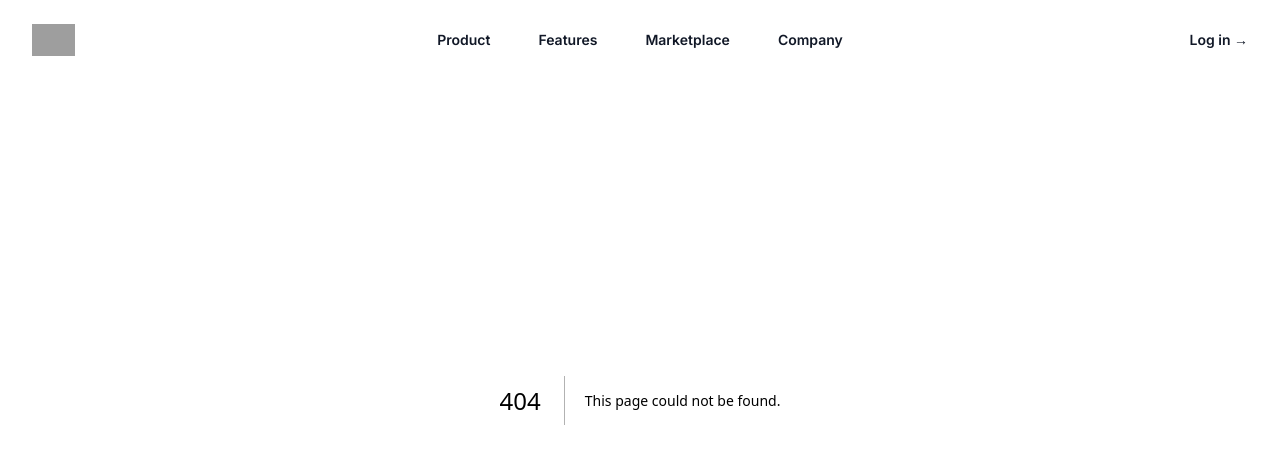
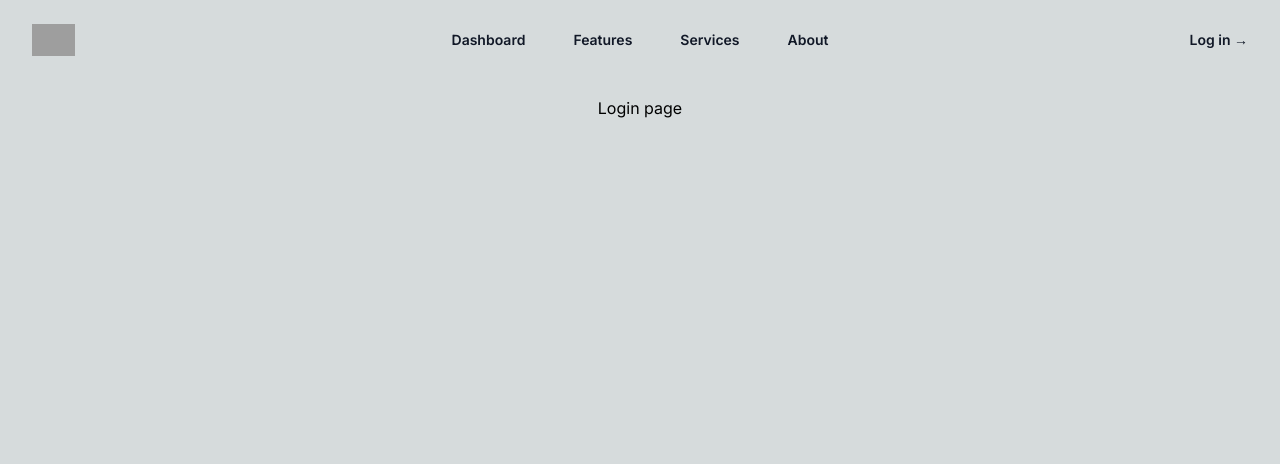
Before and after one commit to Eel2000/expense-tracker, a Next.js app: page /auth/login in a window 1280 px wide. Before the commit this address had no page. Shown: the top 464 px of the page. Built offline with nearby package versions, Linux system fonts and the light colour scheme; grey boxes are pictures that could not be loaded.

Commit message:
fixe links reloading

```diff
--- /dev/null
+++ b/src/app/auth/login/page.tsx
@@ -0,0 +1,7 @@
+export default function Page(){
+    return(
+        <main className="flex min-h-screen flex-col items-center justify-between p-24">
+            <h1>Login page</h1>
+        </main>
+    )
+}
--- a/src/app/components/secondaryNavbar.tsx
+++ b/src/app/components/secondaryNavbar.tsx
@@ -1,10 +1,12 @@
+import Link from "next/link";
+
 export default function SecondaryNavbar(){
     return(
         <header className="absolute inset-x-0 top-0 z-50">
             <nav className="flex items-center justify-between p-6 lg:px-8" aria-label="Global">
                 <div className="flex lg:flex-1">
                     <a href="#" className="-m-1.5 p-1.5">
-                        <span className="sr-only">Your Company</span>
+                        <span className="sr-only">E-tracker</span>
                         <img className="h-8 w-auto" src="https://tailwindui.com/img/logos/mark.svg?color=indigo&shade=600" alt=""/>
                     </a>
                 </div>
@@ -17,13 +19,13 @@ export default function SecondaryNavbar(){
                     </button>
                 </div>
                 <div className="hidden lg:flex lg:gap-x-12">
-                    <a href="#" className="text-sm font-semibold leading-6 text-gray-900">Product</a>
-                    <a href="#" className="text-sm font-semibold leading-6 text-gray-900">Features</a>
-                    <a href="#" className="text-sm font-semibold leading-6 text-gray-900">Marketplace</a>
-                    <a href="#" className="text-sm font-semibold leading-6 text-gray-900">Company</a>
+                    <Link href="/modules/dashboard/" className="text-sm font-semibold leading-6 text-gray-900">Dashboard</Link>
+                    <Link href="/modules/expenses/" className="text-sm font-semibold leading-6 text-gray-900">Features</Link>
+                    <Link href="/modules/services/" className="text-sm font-semibold leading-6 text-gray-900">Services</Link>
+                    <Link href="/modules/about/" className="text-sm font-semibold leading-6 text-gray-900">About</Link>
                 </div>
                 <div className="hidden lg:flex lg:flex-1 lg:justify-end">
-                    <a href="#" className="text-sm font-semibold leading-6 text-gray-900">Log in <span aria-hidden="true">&rarr;</span></a>
+                    <Link href="/auth/login/" className="text-sm font-semibold leading-6 text-gray-900">Log in <span aria-hidden="true">&rarr;</span></Link>
                 </div>
             </nav>
             {/*Mobile menu, show/hide based on menu open state.*/}
@@ -32,10 +34,10 @@ export default function SecondaryNavbar(){
                 <div className="fixed inset-0 z-50"></div>
                 <div className="fixed inset-y-0 right-0 z-50 w-full overflow-y-auto bg-white px-6 py-6 sm:max-w-sm sm:ring-1 sm:ring-gray-900/10">
                     <div className="flex items-center justify-between">
-                        <a href="#" className="-m-1.5 p-1.5">
-                            <span className="sr-only">Your Company</span>
+                        <Link href="/" className="-m-1.5 p-1.5">
+                            <span className="sr-only">E-Tracker</span>
                             <img className="h-8 w-auto" src="https://tailwindui.com/img/logos/mark.svg?color=indigo&shade=600" alt=""/>
-                        </a>
+                        </Link>
                         <button type="button" className="-m-2.5 rounded-md p-2.5 text-gray-700">
                             <span className="sr-only">Close menu</span>
                             <svg className="h-6 w-6" fill="none" viewBox="0 0 24 24" strokeWidth="1.5" stroke="currentColor" aria-hidden="true">
@@ -46,13 +48,13 @@ export default function SecondaryNavbar(){
                     <div className="mt-6 flow-root">
                         <div className="-my-6 divide-y divide-gray-500/10">
                             <div className="space-y-2 py-6">
-                                <a href="#" className="-mx-3 block rounded-lg px-3 py-2 text-base font-semibold leading-7 text-gray-900 hover:bg-gray-50">Product</a>
-                                <a href="#" className="-mx-3 block rounded-lg px-3 py-2 text-base font-semibold leading-7 text-gray-900 hover:bg-gray-50">Features</a>
-                                <a href="#" className="-mx-3 block rounded-lg px-3 py-2 text-base font-semibold leading-7 text-gray-900 hover:bg-gray-50">Marketplace</a>
-                                <a href="#" className="-mx-3 block rounded-lg px-3 py-2 text-base font-semibold leading-7 text-gray-900 hover:bg-gray-50">Company</a>
+                                <Link href="../modules/dashboard/" className="-mx-3 block rounded-lg px-3 py-2 text-base font-semibold leading-7 text-gray-900 hover:bg-gray-50">Dashboard</Link>
+                                <Link href="../modules/expenses/" className="-mx-3 block rounded-lg px-3 py-2 text-base font-semibold leading-7 text-gray-900 hover:bg-gray-50">Features</Link>
+                                <Link href="../modules/services/" className="-mx-3 block rounded-lg px-3 py-2 text-base font-semibold leading-7 text-gray-900 hover:bg-gray-50">Services</Link>
+                                <Link href="../modules/about/" className="-mx-3 block rounded-lg px-3 py-2 text-base font-semibold leading-7 text-gray-900 hover:bg-gray-50">About</Link>
                             </div>
                             <div className="py-6">
-                                <a href="#" className="-mx-3 block rounded-lg px-3 py-2.5 text-base font-semibold leading-7 text-gray-900 hover:bg-gray-50">Log in</a>
+                                <Link href="../auth/login/" className="-mx-3 block rounded-lg px-3 py-2.5 text-base font-semibold leading-7 text-gray-900 hover:bg-gray-50">Log in</Link>
                             </div>
                         </div>
                     </div>
--- /dev/null
+++ b/src/app/modules/dashboard/page.tsx
@@ -0,0 +1,8 @@
+'use client'
+export default function Page(){
+    return(
+        <main className="flex min-h-screen flex-col items-center justify-between p-24">
+            <h1>Dashboard</h1>
+        </main>
+    )
+}
--- a/src/app/page.tsx
+++ b/src/app/page.tsx
@@ -1,5 +1,3 @@
-import Image from "next/image";
-
 export default function Home() {
     return (
         <div className="relative isolate px-6 pt-14 lg:px-8">
@@ -13,7 +11,7 @@ export default function Home() {
                 <div className="hidden sm:mb-8 sm:flex sm:justify-center">
                     <div
                         className="relative rounded-full px-3 py-1 text-sm leading-6 text-gray-600 ring-1 ring-gray-900/10 hover:ring-gray-900/20">
-                        Announcing our next round of funding. <a href="#"
+                        Announcing our next round of pricing. <a href="modules/pricings"
                                                                  className="font-semibold text-indigo-600"><span
                         className="absolute inset-0" aria-hidden="true"></span>Read more <span
                         aria-hidden="true">&rarr;</span></a>
@@ -27,10 +25,10 @@ export default function Home() {
                         sunt.
                         Qui irure qui lorem cupidatat commodo. Elit sunt amet fugiat veniam occaecat fugiat aliqua.</p>
                     <div className="mt-10 flex items-center justify-center gap-x-6">
-                        <a href="#"
+                        <a href="/modules/expenses"
                            className="rounded-md bg-indigo-600 px-3.5 py-2.5 text-sm font-semibold text-white shadow-sm hover:bg-indigo-500 focus-visible:outline focus-visible:outline-2 focus-visible:outline-offset-2 focus-visible:outline-indigo-600">Get
                             started</a>
-                        <a href="#" className="text-sm font-semibold leading-6 text-gray-900">Learn more <span
+                        <a href="/modules/about" className="text-sm font-semibold leading-6 text-gray-900">Learn more <span
                             aria-hidden="true">→</span></a>
                     </div>
                 </div>
```
